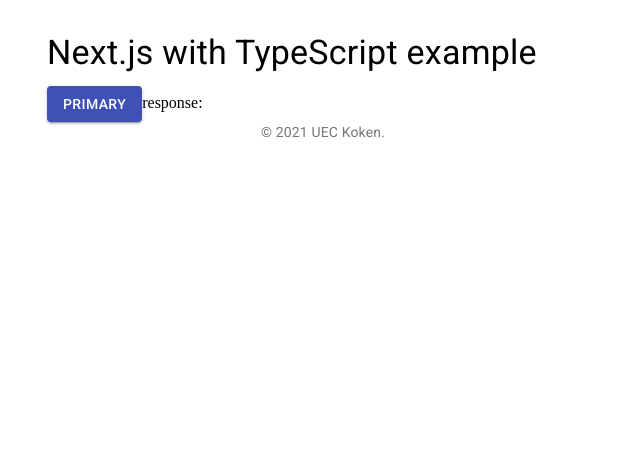
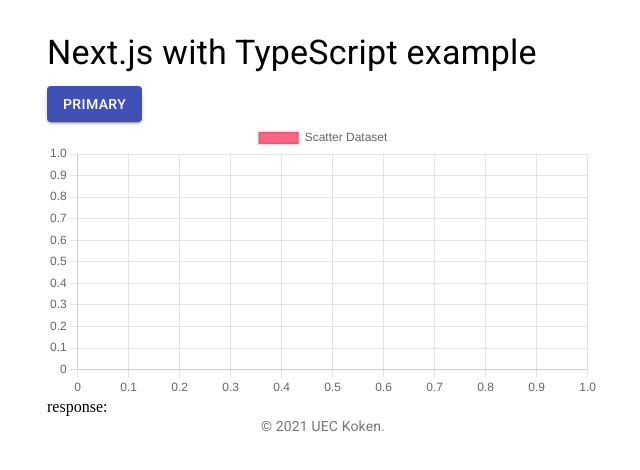
Before and after one commit to gotti/c-sys, a Next.js app in the folder frontend/: page / in a window 1280 px wide. Shown: the top 470 px of the page, without its empty margins (317-957 px from the left). Built offline with nearby package versions, Linux system fonts and the light colour scheme; no server answers.

Commit message:
add Scatter to display positions

```diff
--- a/frontend/package.json
+++ b/frontend/package.json
@@ -4,6 +4,7 @@
   "private": true,
   "dependencies": {
     "@material-ui/core": "latest",
+    "chart.js": "^3.2.1",
     "clsx": "latest",
     "next": "latest",
     "react": "latest",
--- a/frontend/pages/index.tsx
+++ b/frontend/pages/index.tsx
@@ -5,9 +5,10 @@
 import Box from "@material-ui/core/Box";
 import Copyright from "../src/Copyright";
 import axios from "axios";
+import { Scatter } from "react-chartjs-2";
 
 interface IndexState {
-  response: Array<any>;
+  response: Array<{ id: number; fetchedAt: number; x: number; y: number }>;
 }
 function getNowUnixTime(): number {
   // Dateオブジェクトを作成
@@ -42,10 +43,31 @@
   }
   render() {
     let str = "";
+    let data: [{ x: number; y: number }] = [];
     for (const r of this.state.response) {
       console.log(r);
       str += `id: ${r.id}, fetchedAt: ${r.fetchedAt}, x: ${r.x}, y: ${r.y}`;
+      data.push({ x: r.x, y: r.y });
     }
+    const scatter_data = {
+      datasets: [
+        {
+          label: "Scatter Dataset",
+          type: "line",
+          showLine: true,
+          data: data,
+          backgroundColor: "rgb(255, 99, 132)",
+        },
+      ],
+    };
+    const config = {
+      scales: {
+        x: {
+          type: "linear",
+          position: "bottom",
+        },
+      },
+    };
     return (
       <Container maxWidth="sm">
         <Box my={4}>
@@ -55,6 +77,7 @@
           <Button variant="contained" color="primary">
             Primary
           </Button>
+          <Scatter data={scatter_data} options={config} />
           {"response: " + str}
           <Copyright />
         </Box>
```
Also changed, not shown: 1 other file (tests, documents, lock files or other folders).
